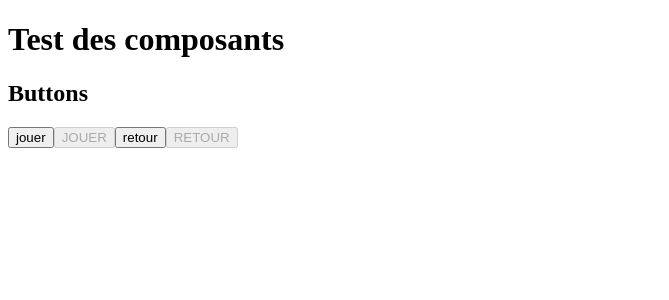
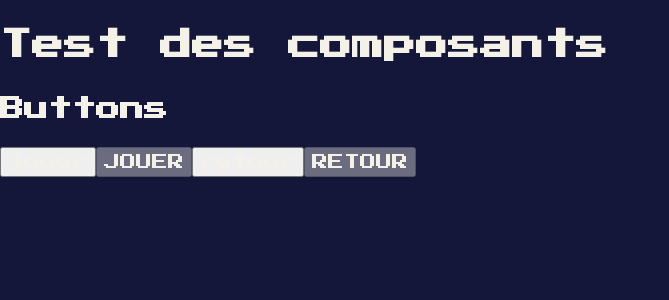
Before and after one commit to nelson-grac-aubert/Buzzer, a React (Vite) app in the folder frontend/: page / in a window 1280 px wide. Shown: the top 300 px of the page, without its empty margins (0-669 px from the left). Built offline with nearby package versions, Linux system fonts and the light colour scheme.

Commit message:
style(front) : add global styles

```diff
--- a/frontend/src/main.tsx
+++ b/frontend/src/main.tsx
@@ -2,6 +2,7 @@ import { StrictMode } from 'react'
 import { createRoot } from 'react-dom/client'
 import "./styles/fonts.css"
 import './styles/variables.css'
+import "./styles/global.css"
 import App from './App.tsx'
 
 createRoot(document.getElementById('root')!).render(
--- /dev/null
+++ b/frontend/src/styles/global.css
@@ -0,0 +1,19 @@
+/* all sizes include margin and padding */
+*, *::before, *::after {
+    box-sizing: border-box;
+}
+
+body {
+    margin : 0;
+    background-color: var(--color-background-base);
+    color: var(--color-text-primary);
+    font-family: var(--font-family);
+    font-size: var(--font-size-text-m);
+    line-height: var(--line-height-text);
+}
+
+/* remove default style from browser */
+button, input {
+    font: inherit;
+    color: inherit;
+}
```
